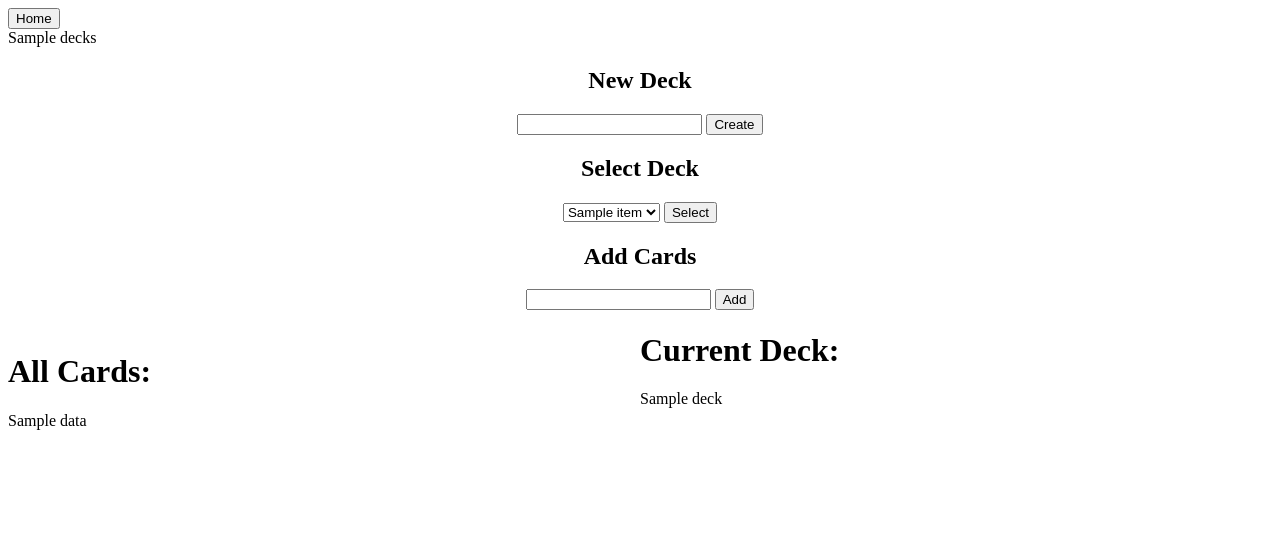
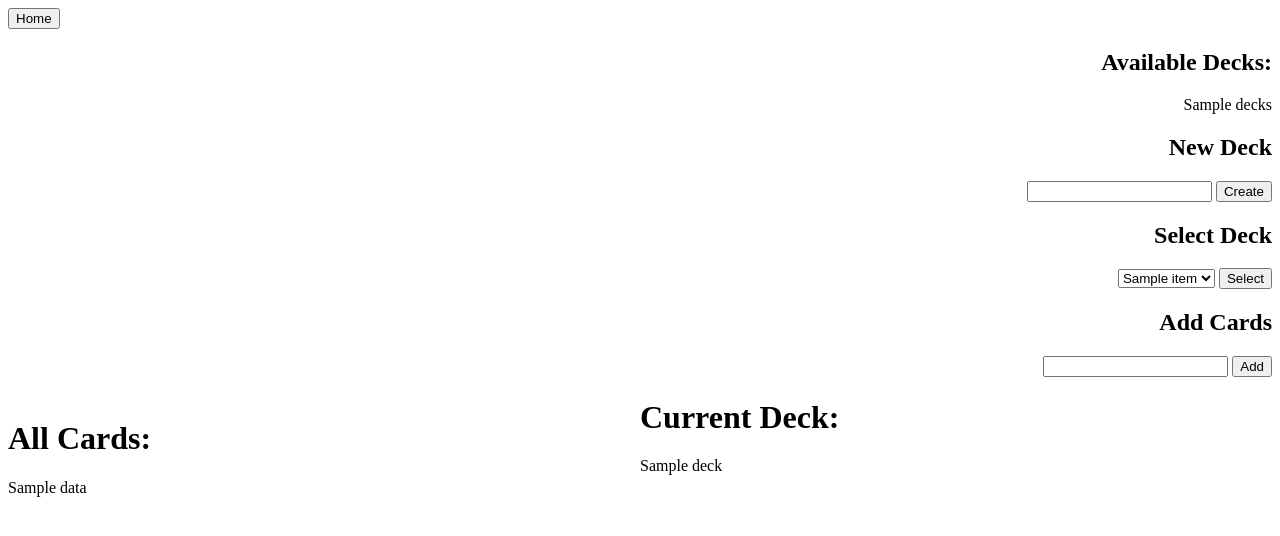
Before and after one commit to COSC481W-2020Fall/cosc481w-581-2020-fall-stattracker, a Flask app: template templates/deckbuilder.html in a window 1280 px wide. Shown: the top 536 px of the page. Run offline with Flask 2, Linux system fonts and the light colour scheme; the template is opened without the code that fills it: most values are stand-ins (such as "Sample title", 1, 10 or a date in 2020).

Commit message:
right justified form

```diff
--- a/templates/deckbuilder.html
+++ b/templates/deckbuilder.html
@@ -9,9 +9,10 @@
 		<button type="submit" name="Home" value="Home">Home</button>
 	</form>
 
-	{{ decks }}
 	<form method="POST">
-		<div align="center">
+		<div align="right">
+			<h2>Available Decks:</h2>
+			{{ decks }}
 			<h2>New Deck</h2>
 	    	<input type="text" name="deckName">
 	    	<button type="submit" class="btn btn-default">Create</button>
```
